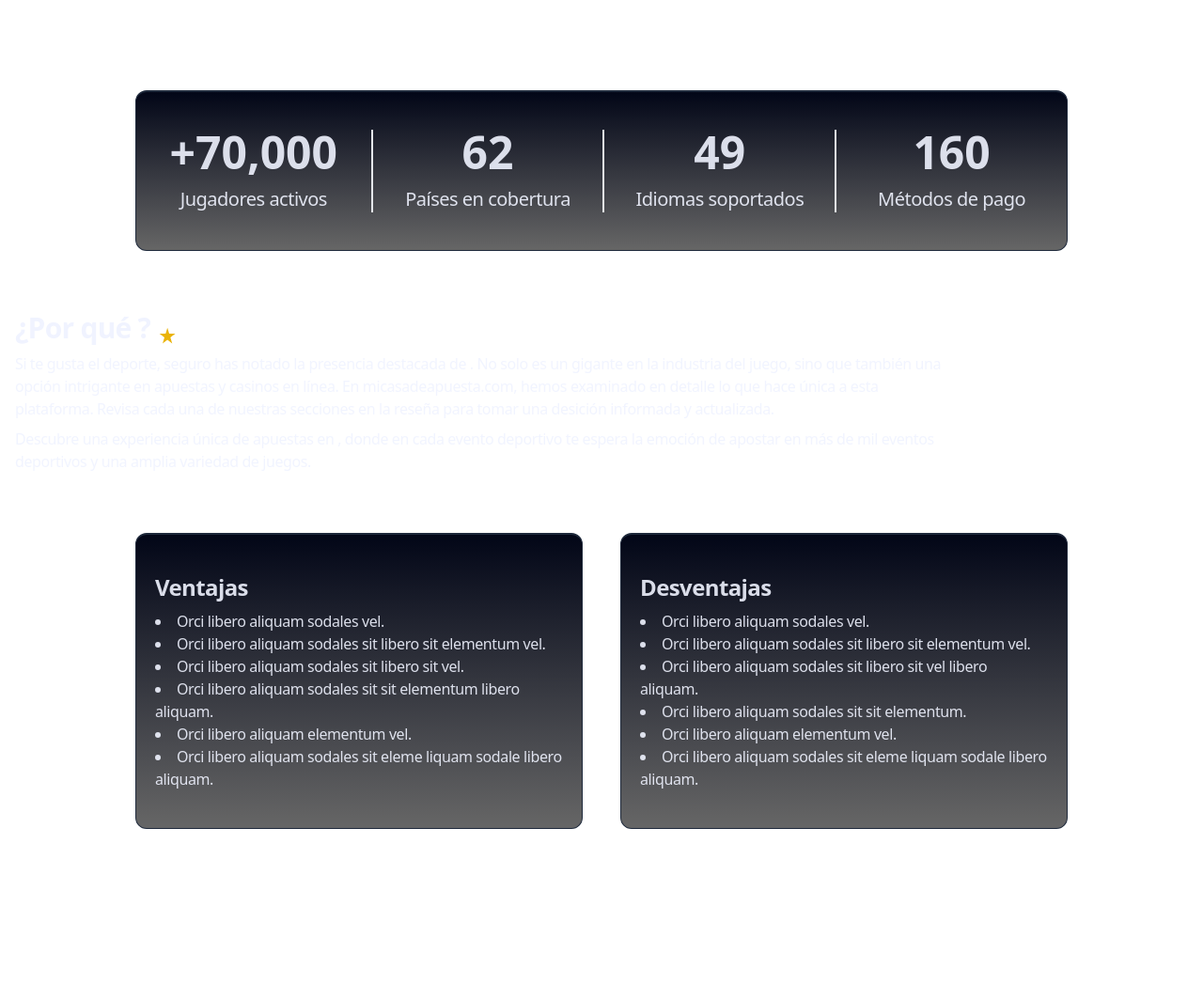
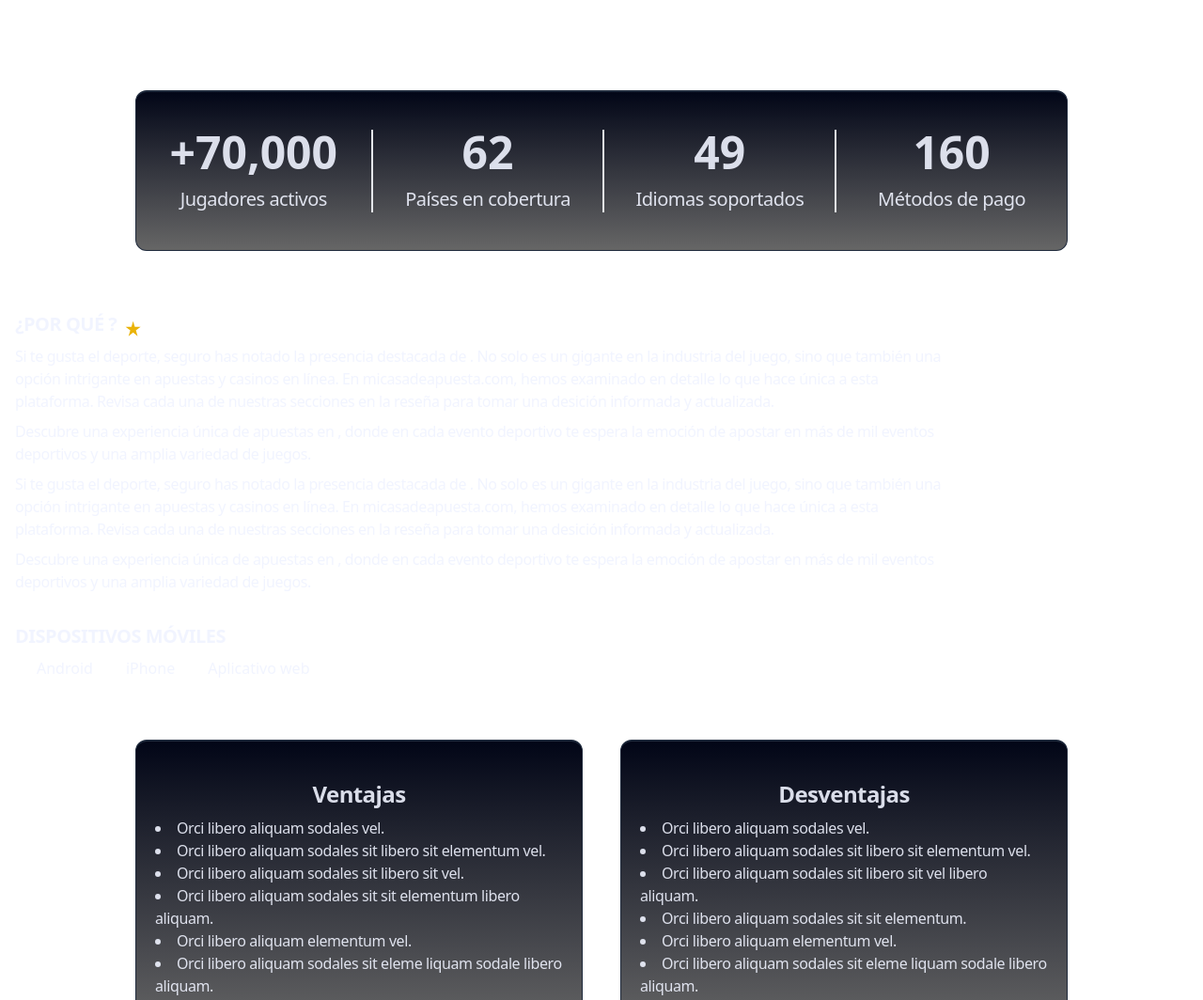
Before and after one commit to lunoxdev/mi-casa-de-apuesta, an Astro site: page /secciones/Detalles in a window 1280 px wide. Shown: the top 1064 px of the page at 94% size. Before the commit the page ends 930 px from the top, so only its background shows below. Built offline with nearby package versions, Linux system fonts and the light colour scheme; Astro itself is replaced by a stand-in of ours.

Commit message:
Ajustes de diseno

```diff
--- a/src/pages/secciones/Detalles.astro
+++ b/src/pages/secciones/Detalles.astro
@@ -1,5 +1,8 @@
 ---
 import StarRating from "../../components/icons/StarRating.astro";
+import Android from "../../components/icons/Android.astro";
+import IOS from "../../components/icons/IOS.astro";
+import WebApp from "../../components/icons/WebApp.astro";
 
 const { ...info } = Astro.props;
 ---
@@ -57,12 +60,12 @@ const { ...info } = Astro.props;
   >
     <div class="flex flex-row justify-start items-end w-full gap-2">
       <h2
-        class="text-center text-xl text-pretty tracking-tight sm:text-3xl font-bold text-[#f0f3ff]"
+        class="uppercase text-xl text-pretty tracking-tight font-bold text-[#f0f3ff] text-opacity-90"
       >
         ¿Por qué {info.name}?
       </h2>
-      <div class="flex flex-row justify-center items-center text-xl">
-        <StarRating w={"20"} h={"20"} />
+      <div class="flex flex-row justify-center items-center text-lg">
+        <StarRating w={"19"} h={"19"} />
         <p class="text-end">
           {info.rating}
         </p>
@@ -82,6 +85,45 @@ const { ...info } = Astro.props;
       emoción de apostar en más de mil eventos deportivos y una amplia variedad
       de juegos.
     </p>
+    <p class="text-pretty tracking-tight font-light">
+      Si te gusta el deporte, seguro has notado la presencia destacada de
+      <strong>{info.name}</strong>. No solo es un gigante en la industria del
+      juego, sino que también una opción intrigante en apuestas y casinos en
+      línea. En <strong>micasadeapuesta.com</strong>, hemos examinado en detalle
+      lo que hace única a esta plataforma. Revisa cada una de nuestras secciones
+      en la reseña para tomar una desición informada y actualizada.
+    </p>
+    <p class="text-pretty tracking-tight font-light">
+      Descubre una experiencia única de apuestas en
+      <strong>{info.name}</strong>, donde en cada evento deportivo te espera la
+      emoción de apostar en más de mil eventos deportivos y una amplia variedad
+      de juegos.
+    </p>
+  </section>
+
+  <!-- Apps -->
+  <section
+    class="flex flex-col max-w-screen-lg w-full p-4 space-y-2 text-[#f0f3ff] text-opacity-90"
+  >
+    <h2
+      class="text-xl text-pretty tracking-tight font-bold text-[#f0f3ff] text-opacity-90"
+    >
+      DISPOSITIVOS MÓVILES
+    </h2>
+    <div class="flex flex-row flex-wrap gap-3">
+      <div class="flex flex-row space-x-1">
+        <Android />
+        <p>Android</p>
+      </div>
+      <div class="flex flex-row space-x-1">
+        <IOS />
+        <p>iPhone</p>
+      </div>
+      <div class="flex flex-row space-x-1">
+        <WebApp />
+        <p>Aplicativo web</p>
+      </div>
+    </div>
   </section>
 
   <!-- Advantage and Disadvantages -->
@@ -91,7 +133,9 @@ const { ...info } = Astro.props;
     <div
       class="flex flex-wrap w-full sm:w-1/2 h-auto py-10 px-5 border rounded-xl border-t-2 border-slate-800 bg-gradient-to-t from-black/60 to-slate-950 focus:outline-none focus:border-[#f0f3ff]"
     >
-      <h3 class="inline-flex tracking-tight text-2xl font-semibold mb-2">
+      <h3
+        class="inline-flex mx-auto text-center tracking-tight text-2xl font-semibold mb-2"
+      >
         Ventajas
       </h3>
       <div>
@@ -110,7 +154,9 @@ const { ...info } = Astro.props;
     <div
       class="flex flex-wrap w-full sm:w-1/2 h-auto py-10 px-5 border rounded-xl border-t-2 border-slate-800 bg-gradient-to-t from-black/60 to-slate-950 focus:outline-none focus:border-[#f0f3ff]"
     >
-      <h3 class="inline-flex tracking-tight text-2xl font-semibold mb-2">
+      <h3
+        class="inline-flex mx-auto text-center tracking-tight text-2xl font-semibold mb-2"
+      >
         Desventajas
       </h3>
       <div>
```
